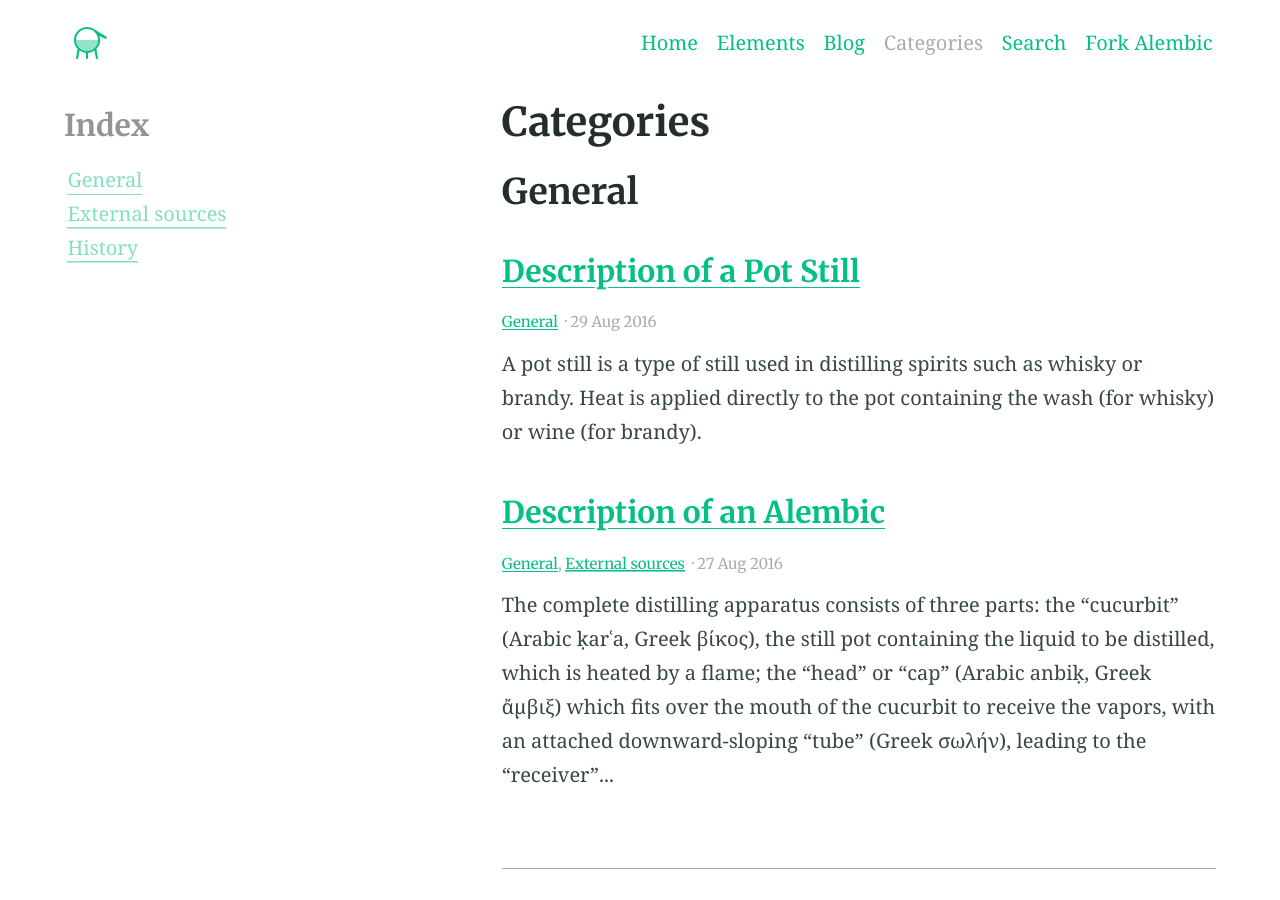
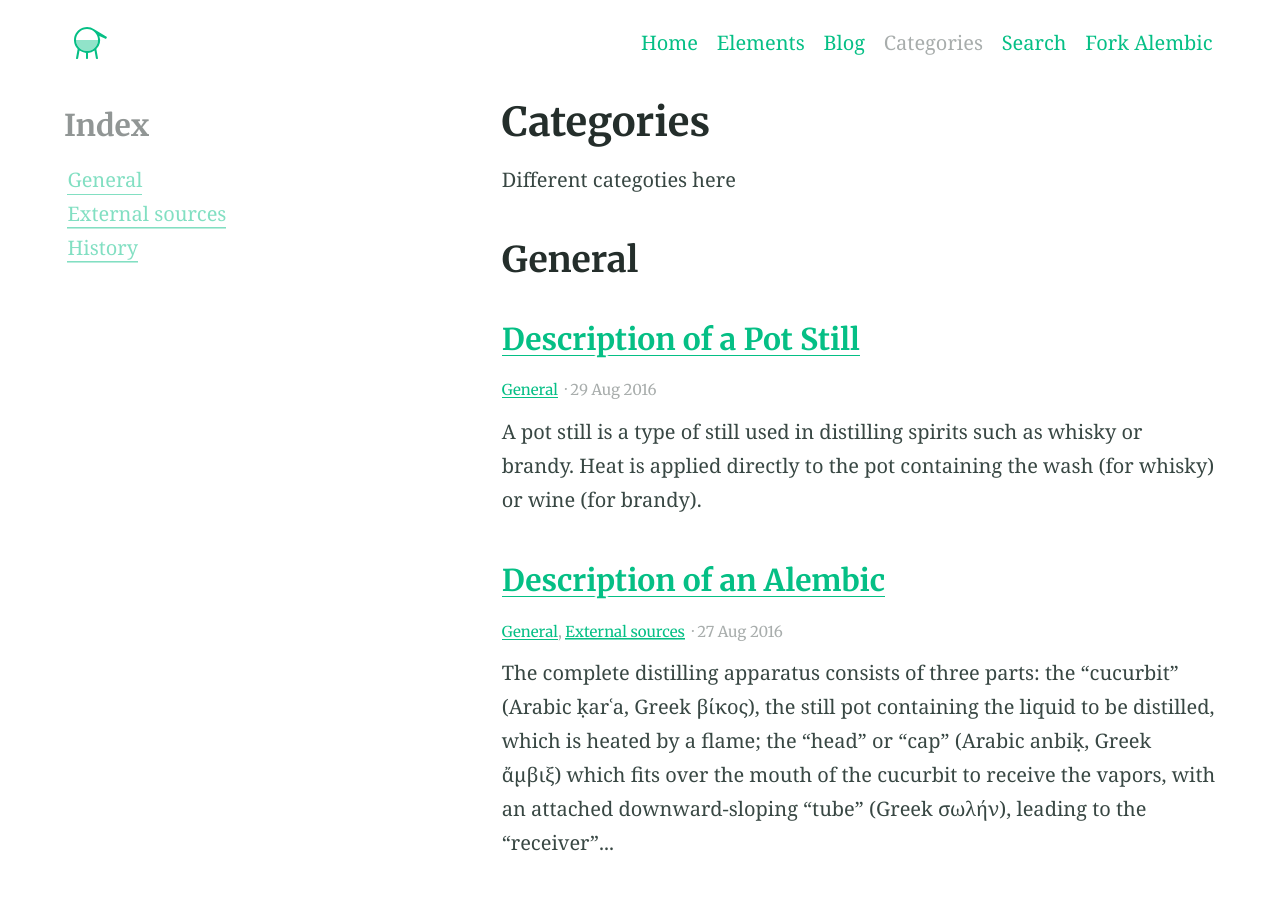
Before and after one commit to deepoceandata/deepoceandata.github.io, a Jekyll site: the page built from categories.md, in a window 1280 px wide and 900 px high. Built offline with Jekyll 4.4.1, drawn with Linux system fonts in a browser that asks for light colours.

Commit message:
Update categories.md

```diff
--- a/categories.md
+++ b/categories.md
@@ -4,3 +4,4 @@ layout: categories
 excerpt: "Category index"
 aside: true
 ---
+Different categoties here
```
